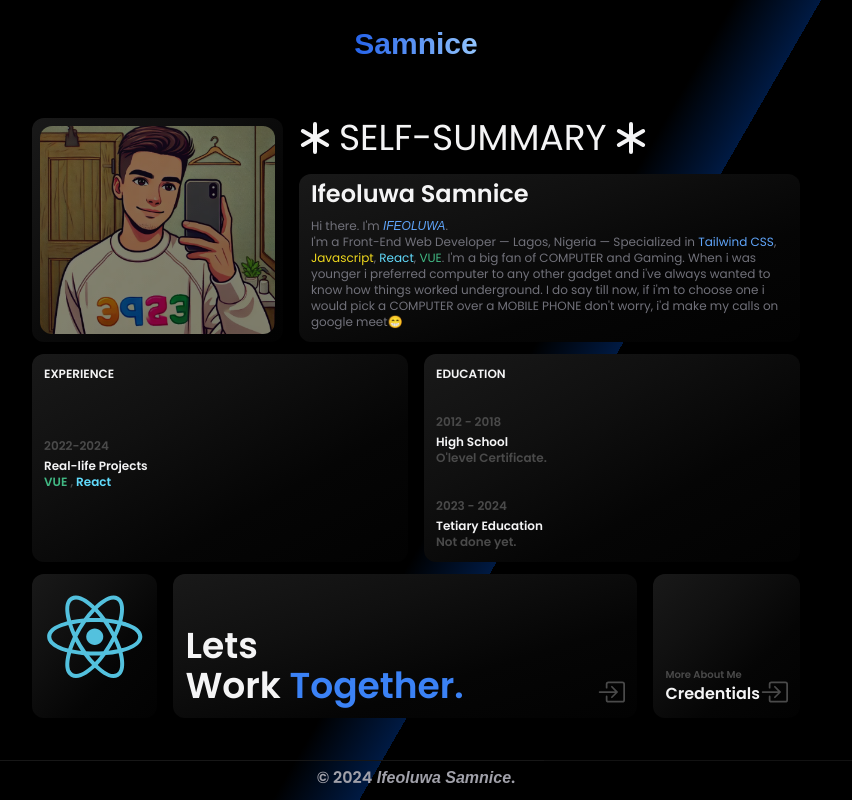
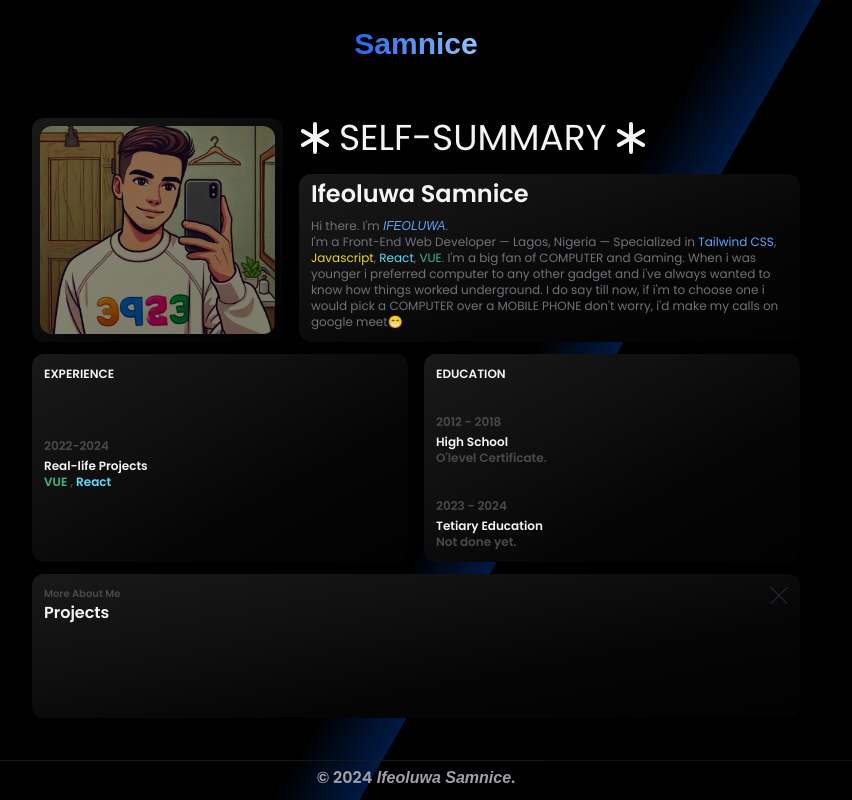
Before and after one commit to Samn1ce/Portfolio, a Vue app in the folder portfolio/: page / in a window 1280 px wide. Both pictures are taken after a click on the icon 998 px from the left and 692 px from the top of the page. Shown: the whole page, without its empty margins (224-1076 px from the left). Built offline with nearby package versions, Linux system fonts and the light colour scheme; a web font is replaced by a local one.

Commit message:
Added project template

```diff
--- a/portfolio/src/components/Credentials.vue
+++ b/portfolio/src/components/Credentials.vue
@@ -1,7 +1,5 @@
 <script setup>
 import { ref, watch, onMounted, onBeforeUnmount } from 'vue'
-// import { Twitter, Linkedin, Mail, Github } from "lucide-vue-next";
-// import SocialLinks from "../assets/SocialLinks.json";
 import Twitter from './icons/IconTwitter.vue'
 import LinkedIn from './icons/IconLinkedIn.vue'
 import GitHub from './icons/IconGitHub.vue'
@@ -11,6 +9,7 @@ import Vue from './icons/IconVue.vue'
 import React from './icons/IconReact.vue'
 import Tailwind from './icons/IconTailwind.vue'
 import JS from './icons/IconJavascript.vue'
+import Close from './icons/IconClose.vue'
 import gsap from 'gsap'
 
 const henry = ref(false)
@@ -92,6 +91,8 @@ onBeforeUnmount(() => {
 	// Clean up any remaining animations
 	gsap.killTweensOf(['.current-icon', '.next-icon'])
 })
+
+const viewProject = ref(false)
 </script>
 
 <template>
@@ -156,13 +157,25 @@ onBeforeUnmount(() => {
 			</div>
 		</div>
 		<div
-			class="w-45 md:w-1/4 rounded-xl flex justify-between items-end p-3 bg-gradient md:order-last"
+			:class="[
+				'rounded-xl p-3 md:order-last transition-all duration-500',
+				viewProject
+					? 'bg-gradient w-full absolute right-0 top-0 z-10 h-full flex justify-between items-start'
+					: 'w-45 md:w-1/4 flex justify-between items-end bg-gradient transition-all duration-500',
+			]"
 		>
 			<div>
 				<p class="text-xxs text-detail font-semibold">More About Me</p>
-				<p class="font-semibold text-xs sm:text-base">Credentials</p>
+				<p class="font-semibold text-xs sm:text-base">Projects</p>
 			</div>
-			<Enter class="w-4 h-4 sm:w-7 sm:h-7 cursor-pointer" />
+			<div>
+				<Enter
+					v-if="!viewProject"
+					@click="viewProject = !viewProject"
+					class="w-4 h-4 sm:w-7 sm:h-7 cursor-pointer"
+				/>
+				<Close v-else @click="viewProject = !viewProject" />
+			</div>
 		</div>
 	</section>
 </template>
--- /dev/null
+++ b/portfolio/src/components/icons/IconClose.vue
@@ -0,0 +1,13 @@
+<template>
+  <svg
+    xmlns="http://www.w3.org/2000/svg"
+    width="18"
+    height="19"
+    className="md:hidden block"
+  >
+    <g fill="#2D314D" fill-rule="evenodd">
+      <path d="M.868.661l16.97 16.97-.706.708L.162 1.369z" />
+      <path d="M.161 17.632L17.131.662l.708.706-16.97 16.97z" />
+    </g>
+  </svg>
+</template>
```
Also changed, not shown: 1 other file (tests, documents, lock files or other folders).
